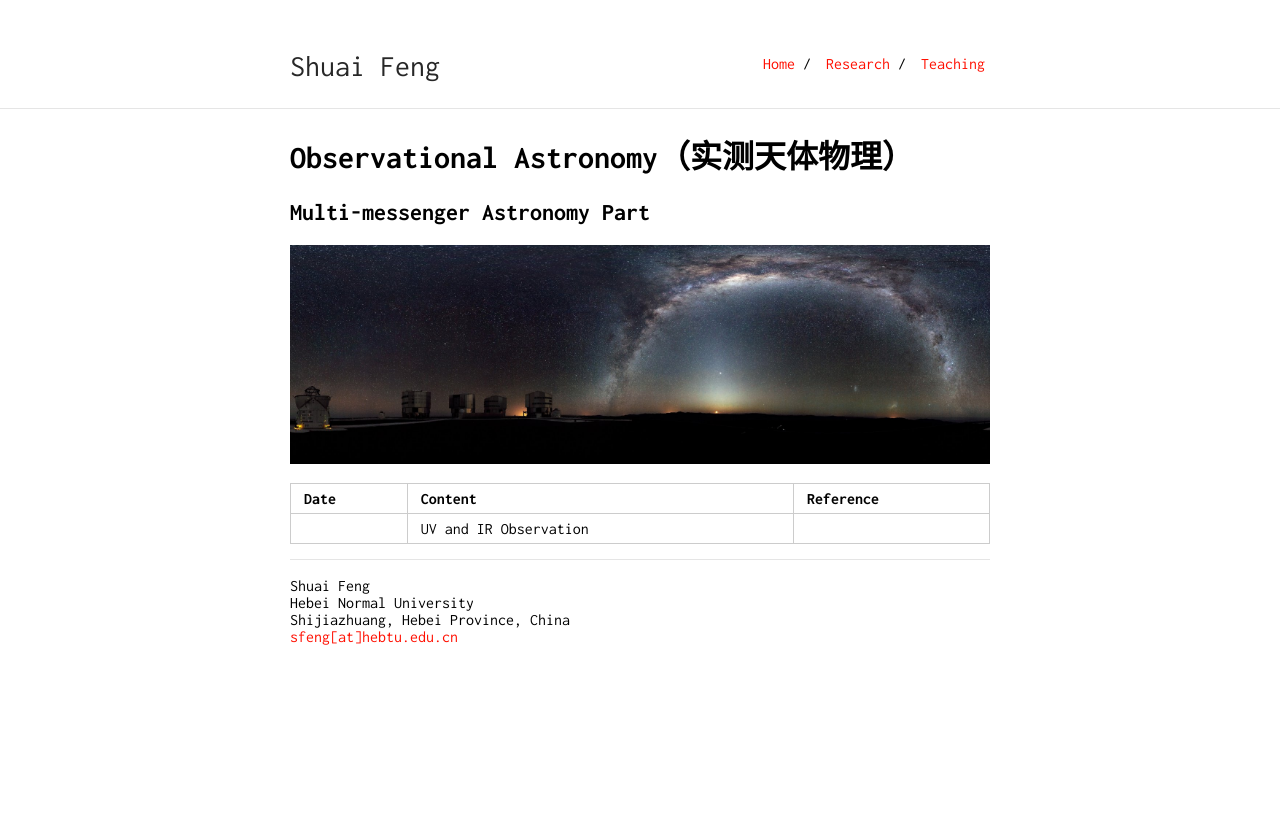
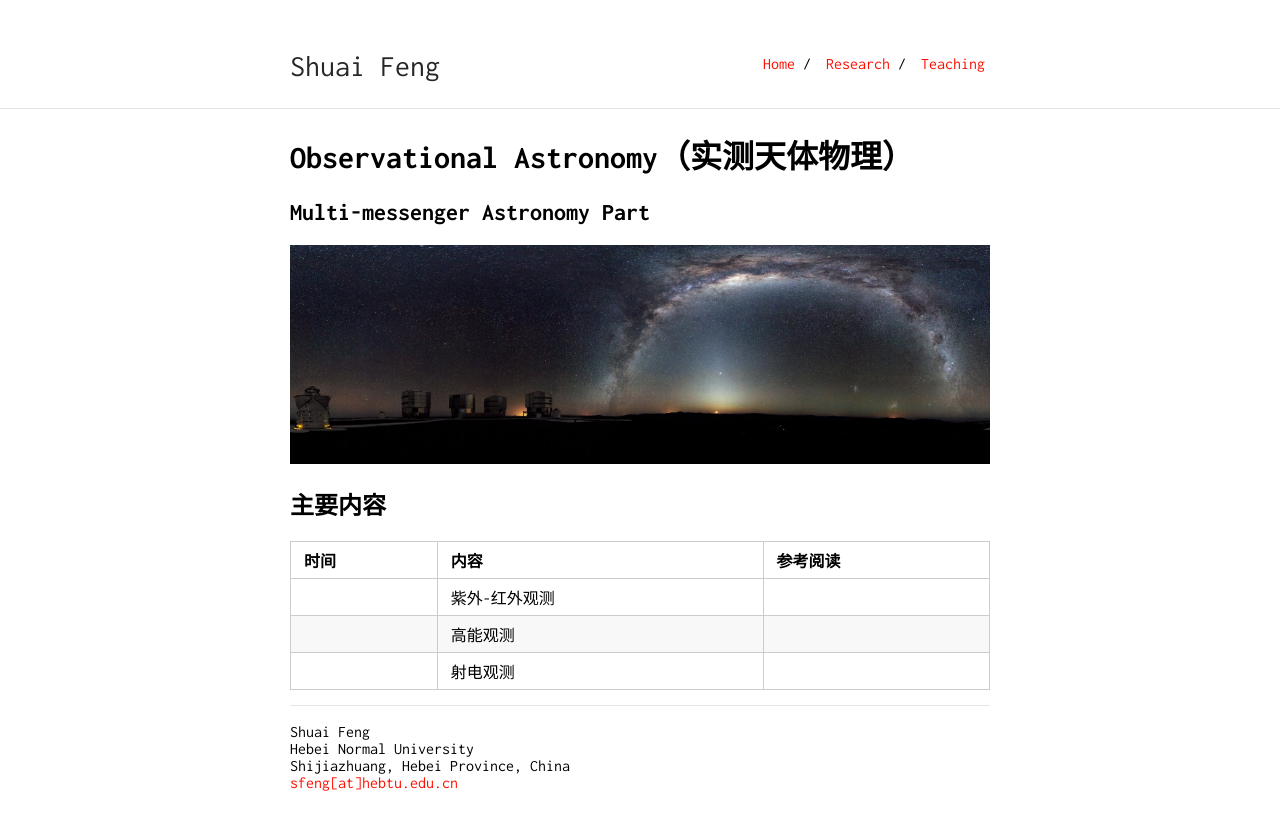
Before and after one commit to fengshuai0210/fengshuai0210.github.io, a Jekyll site: the page built from teaching/ObsAstro.md, in a window 1280 px wide. Shown: the top 830 px of the page. Built offline with Jekyll 4.4.1, drawn with Linux system fonts in a browser that asks for light colours; our own code applies the rules of GitHub Pages for plain Markdown files.

Commit message:
Update ObsAstro.md

```diff
--- a/teaching/ObsAstro.md
+++ b/teaching/ObsAstro.md
@@ -7,6 +7,10 @@ layout: default
 
 ![](../image/obsastro.png)
 
-Date | Content | Reference
------|---------|----------
-     | UV and IR Observation |
+## 主要内容
+
+时间 | 内容 | 参考阅读
+----|----|----
+     | 紫外-红外观测 |
+     | 高能观测 |
+     | 射电观测 |
```
